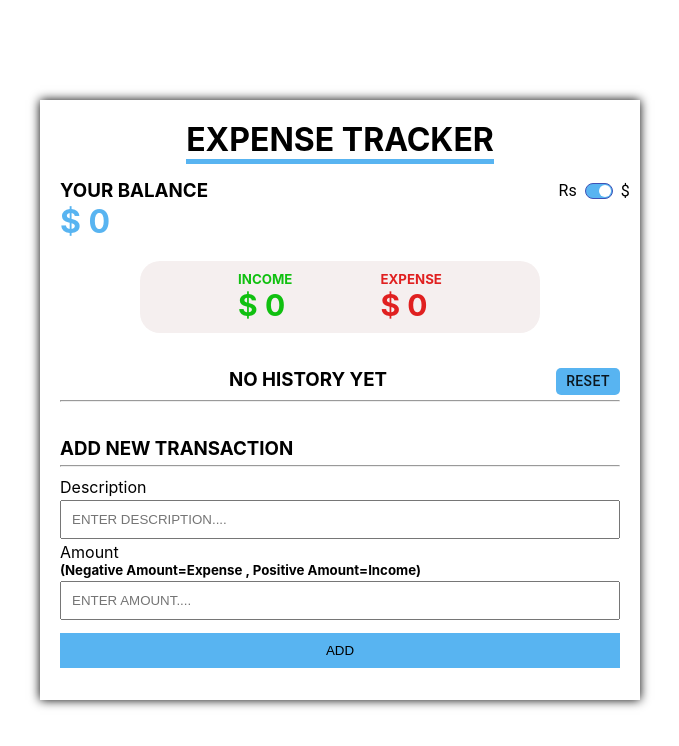
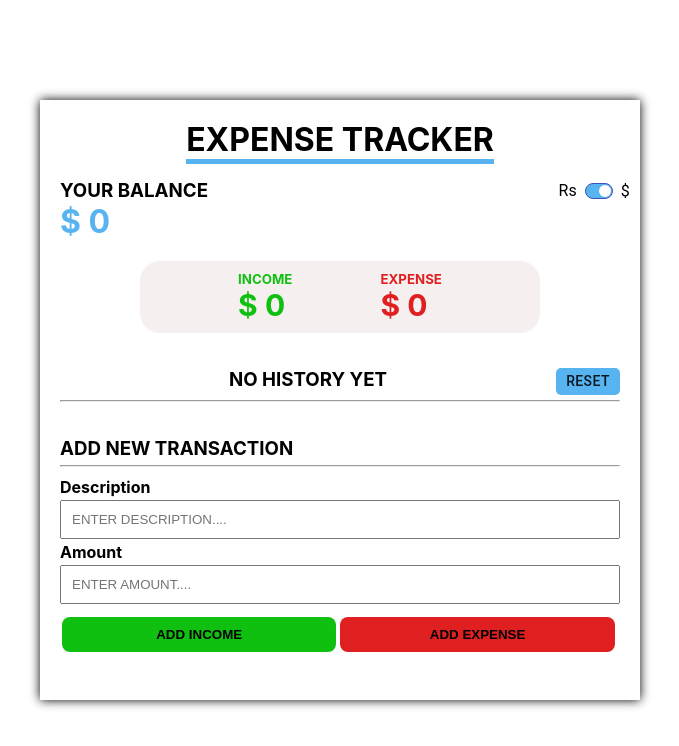
Before and after one commit to omair5/expense-tracker-app, a React (Create React App) app: page / in a window 1280 px wide. Shown: the top 746 px of the page, without its empty margins (300-979 px from the left). Built offline with nearby package versions, Linux system fonts and the light colour scheme.

Commit message:
separate buttons for income and expense transaction

```diff
--- a/src/App.css
+++ b/src/App.css
@@ -164,32 +164,33 @@ input::-webkit-outer-spin-button, input::-webkit-inner-spin-button {
 input[type=number] {
   -moz-appearance: textfield;
 }
-
-.my-button {
-  width: 100%;
-  margin: 10px 0px;
-  padding: 10px;
-  border: none;
-  background-color: rgb(88, 180, 241);
-  cursor: pointer;
+.validation-error{
+  font-size: 12px;
+  color: red;
 }
-
 .green-button {
-  background-color: green;
-  width: 100%;
-  margin: 10px 0px;
+  background-color: rgb(16, 192, 16);
+  width: 49%;
+  margin: 10px 2px;
   padding: 10px;
   border: none;
   cursor: pointer;
+  border-radius: 8px;
+  font-weight: bolder;
 }
 
 .red-button {
-  background-color: red;
-  width: 100%;
-  margin: 10px 0px;
+  background-color: rgb(224, 32, 32);
+  width: 49%;
+  margin: 10px 2px;
   padding: 10px;
   border: none;
   cursor: pointer;
+  border-radius: 8px;
+  font-weight: bolder;
+}
+.red-button:hover,.green-button:hover{
+  scale: 1.035;
 }
 
 /* MEDIA QUERY */
--- a/src/components/NewTransaction.jsx
+++ b/src/components/NewTransaction.jsx
@@ -1,27 +1,55 @@
-import React, { useContext, useEffect } from 'react';
+import React, { useContext, useEffect, useState } from 'react';
 import { TransactionContext } from '../context/globalState'
 import { v4 as uuidv4 } from 'uuid';
 
 const NewTransaction = () => {
+    // --------------------LOGIC
+    const { mystate, dispatch, text, TextDispatch, amount, AmountDispatch, forUpdate, UpdateDispatch } = useContext(TransactionContext)
+    const [validationError, setValidationError] = useState({ textvalid: false, amountvalid: false })
 
+    // AMOUNT HANDLER
+    const AmountHandler = (e) => {
+        AmountDispatch({ type: 'setAmount', payload: e.target.value })
+        setValidationError({ textvalid: false, amountvalid: false })
+    }
+    // DESCRIPTION HANDLER
+    const DescriptionHandler = (e) => {
+        TextDispatch({ type: 'setText', payload: e.target.value })
+        setValidationError({ textvalid: false, amountvalid: false })
+    }
 
-    const { mystate, dispatch, text, TextDispatch, amount, AmountDispatch, forUpdate, UpdateDispatch } = useContext(TransactionContext)
-
+    //    HANDLE SUMMIT
     const HandleSubmit = (e) => {
         e.preventDefault()
         const dateObj = new Date()
         const date = dateObj.toDateString()
         const time = dateObj.toLocaleTimeString('en-US', { hour12: true })
+        if (text !== '' && text !== null && amount.match("^[0-9]+$") && amount !== '') {
+            setValidationError({ textvalid: false, amountvalid: false })
+            if (e.target.textContent === 'ADD INCOME')
                 dispatch({
                     type: 'ADD_TRANSACTION',
                     payload: { description: text, amount: amount, id: uuidv4(), date: date, time: time }
                 })
+            else {
+                dispatch({
+                    type: 'ADD_TRANSACTION',
+                    payload: { description: text, amount: -amount, id: uuidv4(), date: date, time: time }
+                })
+            }
             TextDispatch({ type: 'empty', payload: '' })
             AmountDispatch({ type: 'empty', payload: '' })
             UpdateDispatch({ type: 'ChangeState', payload: false })
-
         }
-
+        else {
+            if (text === '' || null) {
+                setValidationError({ textvalid: true, amountvalid: false })
+            }
+            if (!amount.match("^[0-9]+$") || amount === '') {
+                setValidationError({ textvalid: validationError.textvalid, amountvalid: true })
+            }
+        }
+    }
 
     // TO SAVE DATA IN LOCAL STORAGE
     useEffect(() => {
@@ -30,37 +58,37 @@ const NewTransaction = () => {
         }
     }, [mystate])
 
-    // FOR INVALID AMOUNT INPUT
-    const handleInvalid = (e) => {
 
-        e.target.setCustomValidity('Only numbers with - and + sign are allowed !');
-
-    }
-
+    // --------------------USER INTERFACE
     return (
         <div className='list'>
             <h3 style={{ padding: '5px 0px' }}>ADD NEW TRANSACTION</h3>
             <hr />
-            <form className='myform' onSubmit={HandleSubmit}>
+            <div className='myform' >
 
                 <div className='for-input' >
-                    <p>Description</p>
-                    <input className={`${forUpdate && 'inputforupdate'}`} type="text" value={text} onChange={(e) => TextDispatch({ type: 'setText', payload: e.target.value })} required placeholder="ENTER DESCRIPTION...." />
+                    <h4>Description</h4>
+                    {validationError.textvalid && <span className={'validation-error'}>This Field Should Not Be Empty!</span>}
+                    <input className={`${forUpdate && 'inputforupdate'}`} type="text" value={text} onChange={DescriptionHandler} placeholder="ENTER DESCRIPTION...." />
                 </div>
 
                 <div className="for-input">
-                    <p>Amount </p>
-                    <h5>(Negative Amount=Expense , Positive Amount=Income)</h5>
-                    <input className={`${forUpdate && 'inputforupdate'}`} type="text" pattern="^[0-9 +-]*$" value={amount} onChange={(e) => AmountDispatch({ type: 'setAmount', payload: e.target.value })} required placeholder="ENTER AMOUNT...." onInvalid={(e) => { handleInvalid(e) }} />
+                    <h4>Amount </h4>
+                    {validationError.amountvalid ? <span className={'validation-error'}>This Field Only Except Numbers & It Should Not Be Empty</span> : null}
+                    <input className={`${forUpdate && 'inputforupdate'}`} type="number" value={amount} onChange={AmountHandler} placeholder="ENTER AMOUNT...." />
                 </div>
 
-                <button className={amount === '' ? "my-button" : amount >= 0 ? "green-button" : "red-button"}>
+                {/* <button className={amount === '' ? "my-button" : amount >= 0 ? "green-button" : "red-button"}>
                     {forUpdate ? "UPDATE" :
                         amount === '' ? "ADD" : amount < 0 ? "ADD EXPENSE" : "ADD INCOME"}
 
 
-                </button>
-            </form>
+                </button> */}
+                <div>
+                    <button className={'green-button'} onClick={HandleSubmit}>ADD INCOME</button>
+                    <button className={'red-button'} onClick={HandleSubmit}>ADD EXPENSE</button>
+                </div>
+            </div>
         </div >
 
     );
--- a/src/context/globalState.jsx
+++ b/src/context/globalState.jsx
@@ -39,6 +39,7 @@ export const MyProvider = ({ children }) => {
         checkedC: true,
     });
 
+    // READING LOCAL STORAGE DATA ON APP LOAD
     useEffect(() => {
         if (localStorage.getItem('mystate') !== null)
             dispatch({ type: 'FROM LOCALSTORAGE', payload: JSON.parse(localStorage.getItem('mystate')) })
```
Lines whose indentation alone changed are shown as unchanged.
